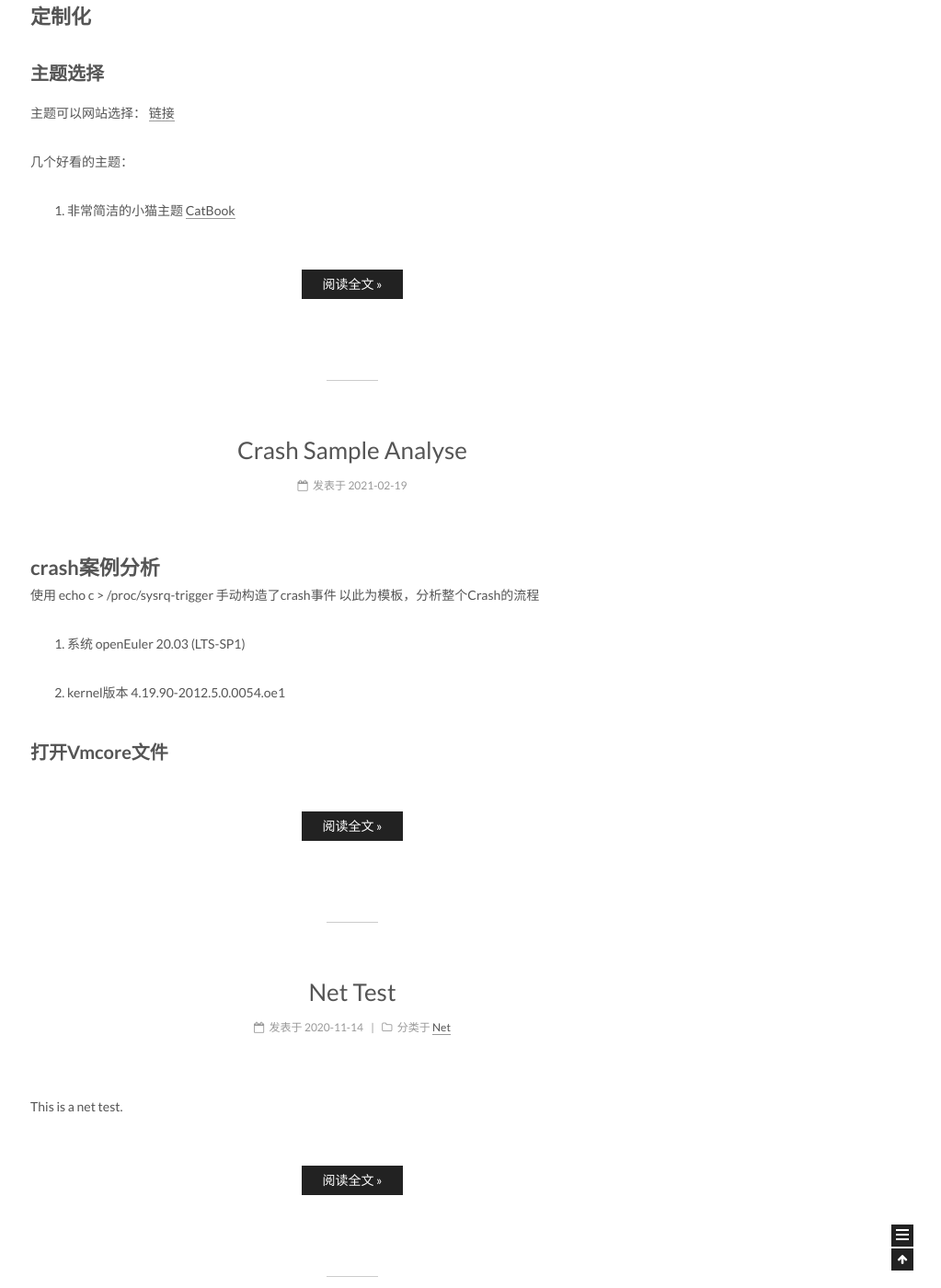
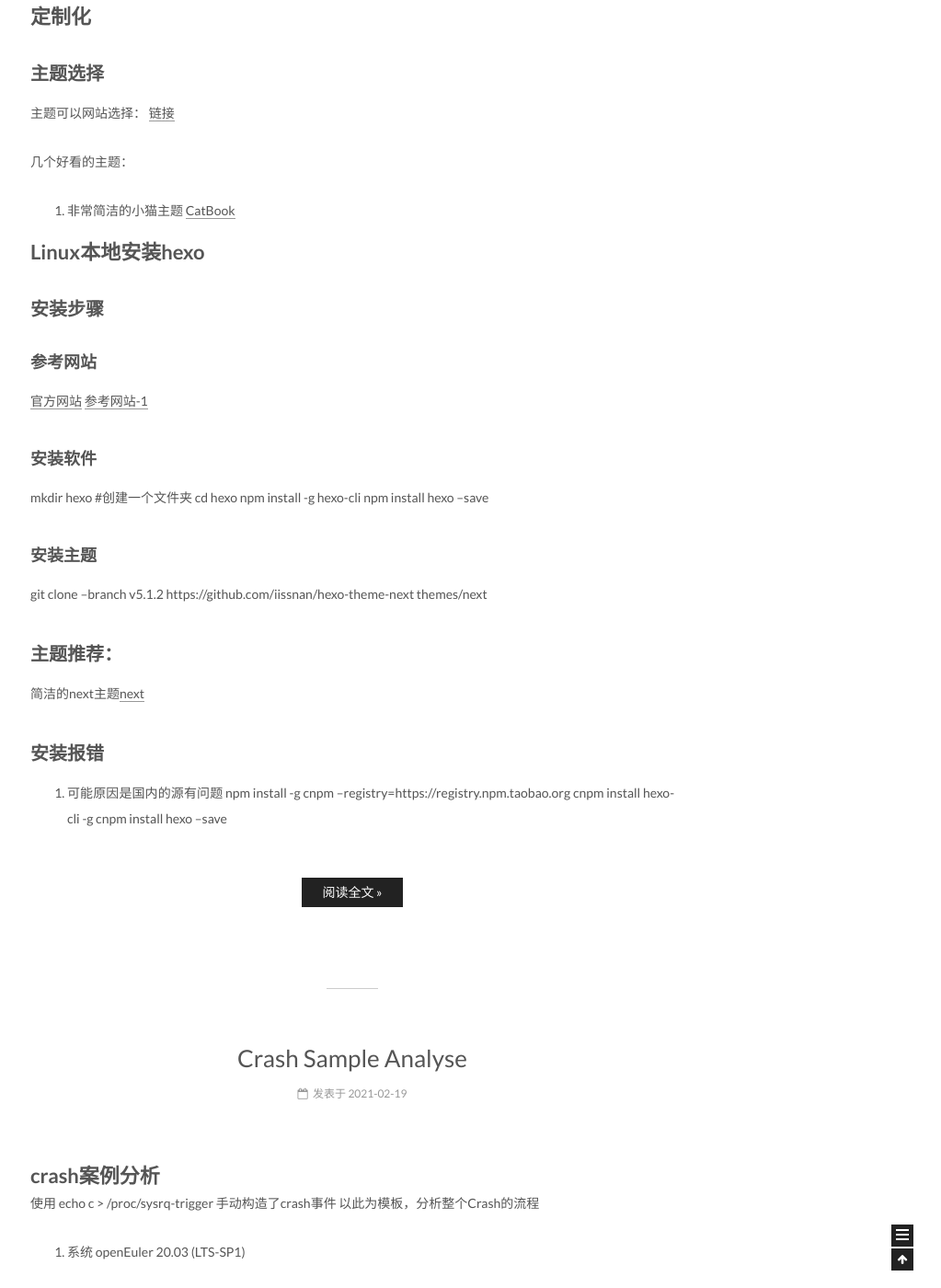
Before and after one commit to NiYa193/qcow.github.io, a Jekyll site: the page built from index.html, in a window 1280 px wide and 1400 px high, scrolled down 5503 px. Shown: the whole window at 92% size, without its empty margins (257-1280 px from the left). Built offline with Jekyll 4.4.1, drawn with Linux system fonts in a browser that asks for light colours; the list of posts is cut into pages by our own code; some of the changed text lies outside the part shown.

Commit message:
2021-02-21:
Modify posts

```diff
--- a/_posts/Common/GithubPages/2021-02-19-installJekyll.md
+++ b/_posts/Common/GithubPages/2021-02-19-InstallJekyllAndHexo.md
@@ -1,5 +1,5 @@
 ---
-title: 本地安装Jekyll
+title: 本地安装Jekyll及Hexo
 date: 2021-02-19 23:00:00
 categories: Common
 tags: GithubPages
@@ -106,3 +106,31 @@ jekyll serve
 几个好看的主题：
 1. 非常简洁的小猫主题
 [CatBook](http://jekyllthemes.org/themes/CATbook/)
+
+
+# Linux本地安装hexo
+## 安装步骤
+### 参考网站
+[官方网站](https://hexo.io/docs/server.html)
+[参考网站-1](https://ezlippi.com/blog/2016/02/jekyll-to-hexo.html)
+
+### 安装软件
+mkdir hexo  #创建一个文件夹
+cd hexo
+npm install -g hexo-cli
+npm install hexo --save
+
+### 安装主题
+git clone --branch v5.1.2 https://github.com/iissnan/hexo-theme-next themes/next
+
+
+
+## 主题推荐：
+简洁的next主题[next](https://github.com/iissnan/hexo-theme-next)
+
+
+## 安装报错
+1. 可能原因是国内的源有问题
+npm install -g cnpm --registry=https://registry.npm.taobao.org
+cnpm install hexo-cli -g
+cnpm install hexo --save
```
Also changed, not shown: _posts/Common/GithubPages/2021-02-20-how-to-use.md (+11 -0 lines).
